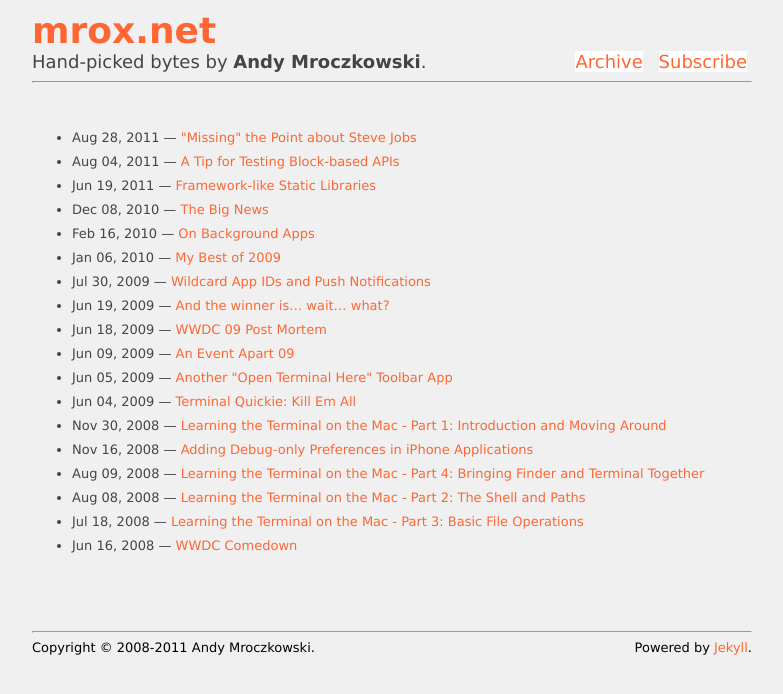
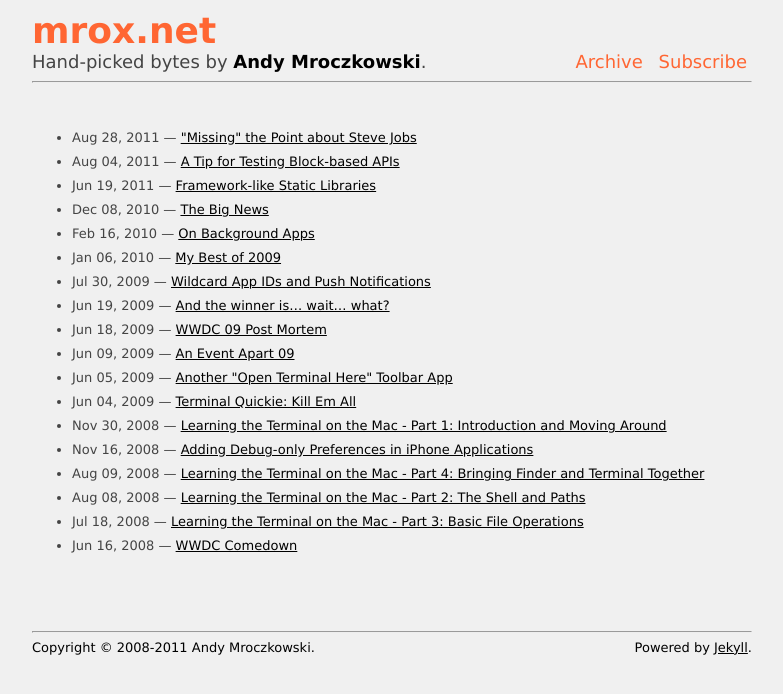
Before and after one commit to amrox/mrox.net, a Jekyll site: the page built from archive.html, in a window 1280 px wide. Shown: the top 694 px of the page, without its empty margins (248-1031 px from the left). Built offline with Jekyll 4.4.1, drawn with Linux system fonts in a browser that asks for light colours.

Commit message:
tweaking css, particularly link styling

```diff
--- a/css/screen.css
+++ b/css/screen.css
@@ -49,7 +49,7 @@ body, html {
 }
 
 #nav a {
-	background: white;
+/*	background: white; */
 }
 
 #main {
@@ -89,11 +89,11 @@ body, html {
 }
 
 a {
-	color: #ff6633;
-	text-decoration: none;
+    color: black;
 }
 
 a:hover {
+    color: #ff6633;
 	text-decoration: underline;
 }
 
@@ -103,10 +103,23 @@ a:hover {
 	width: 0px;
 }
 
+#header a {
+    text-decoration: none;
+    color: #ff6633;
+}
+
+#header a:hover {
+    text-decoration: underline;
+}
+
+
 #tagline a {
-	color: #444444;
+/*	color: #444444; */
+    color: black;
+	text-decoration: none;
 	font-weight: bold;
 }
+
 
 .alignleft {
 	float: left;
@@ -132,8 +145,13 @@ a:hover {
 }
 
 .post h1>a {
-	color: black;
+/*	color: black;*/
+	text-decoration: none;
 }
+/*
+.post h1>a:hover {
+}
+*/
 
 .post h2 {
 	font-size: large;
```
